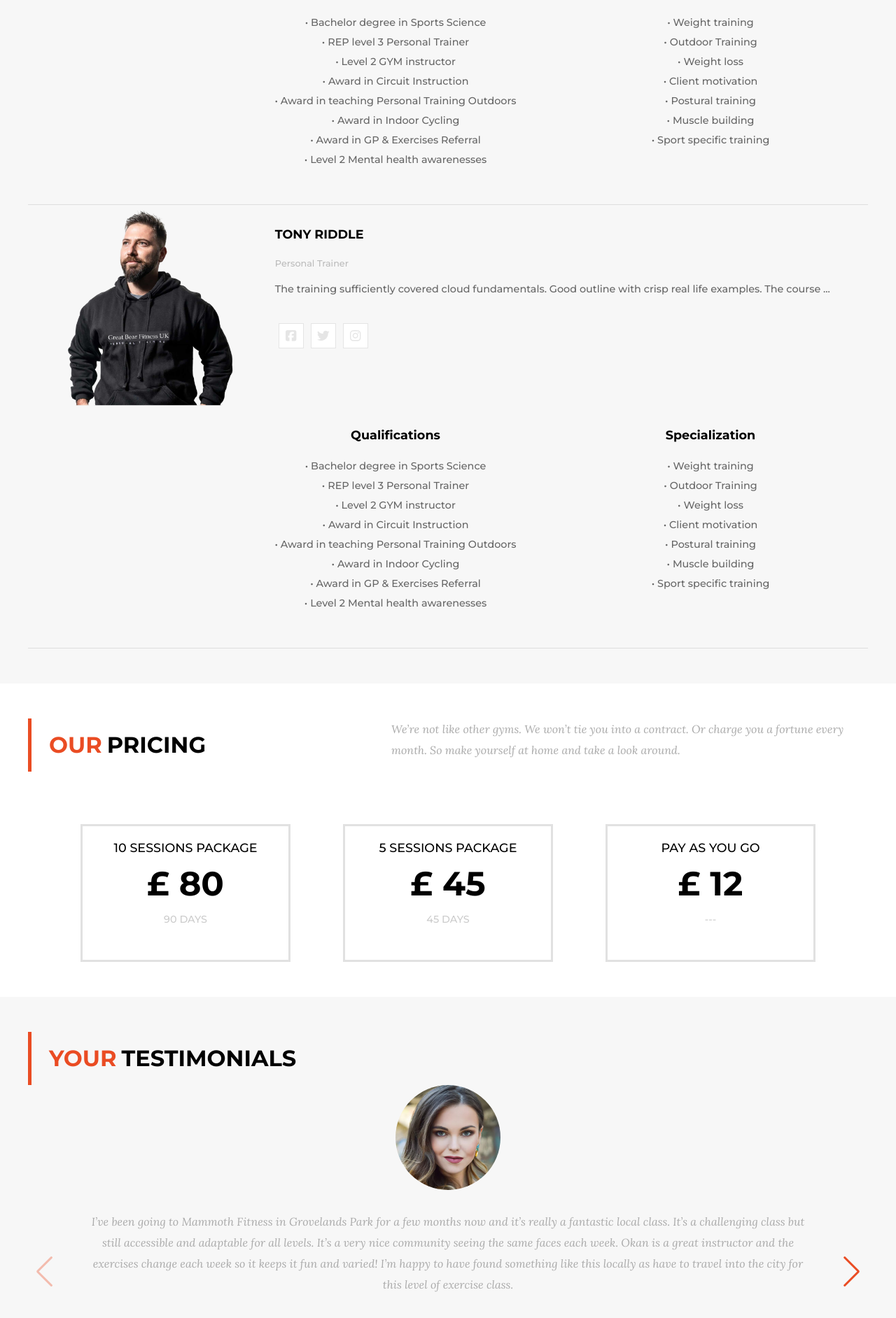
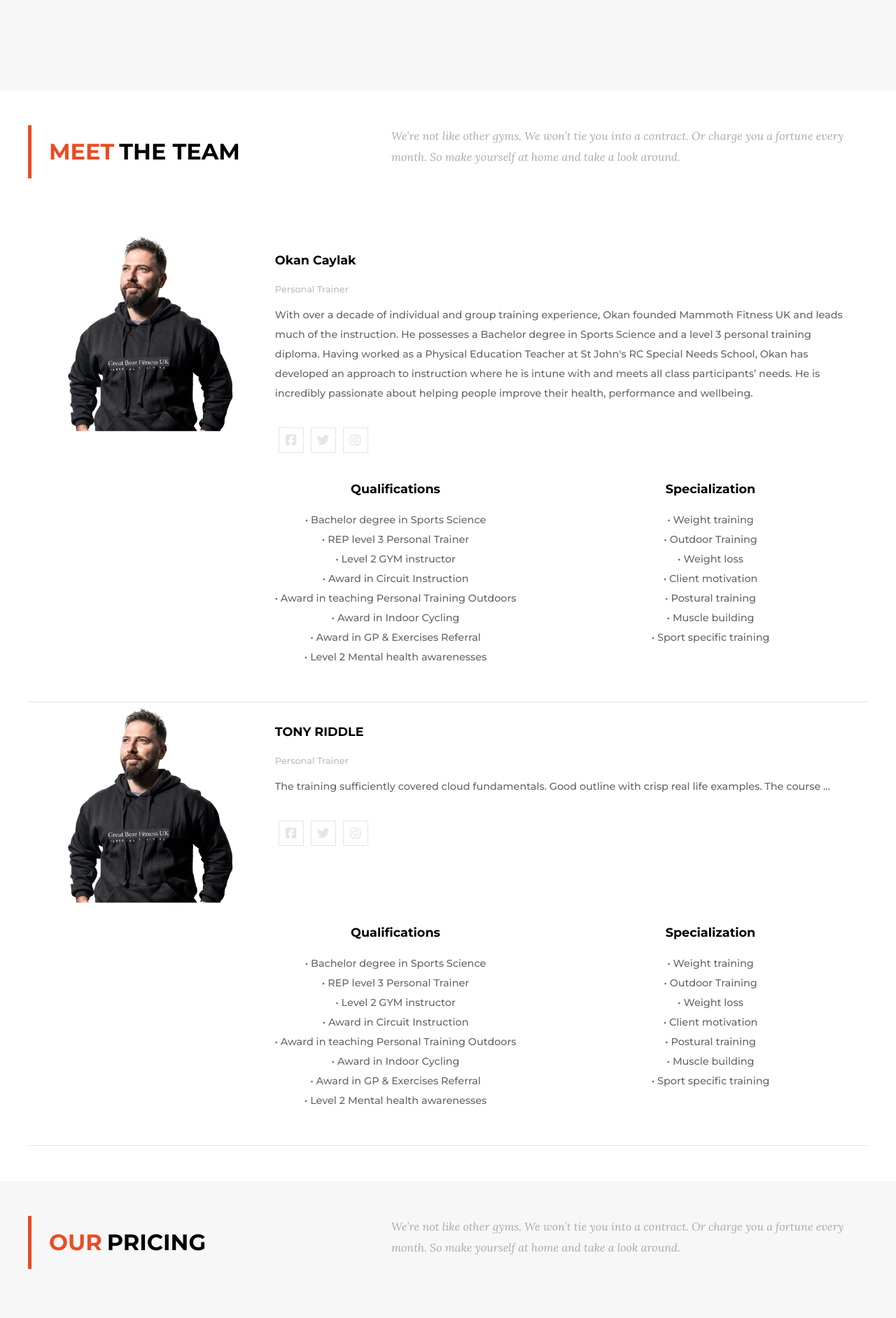
Before and after one commit to ufukcankurt/training-project, a React (Create React App) app: page / in a window 1280 px wide. Shown: the part 4527-6411 px from the top of the page at 70% size. Built offline with nearby package versions, Linux system fonts and the light colour scheme.

Commit message:
refactor(home-page): reorder sections

```diff
--- a/src/pages/homepage/Homepage.jsx
+++ b/src/pages/homepage/Homepage.jsx
@@ -36,7 +36,7 @@ const Homepage = () => {
         <HomeNav />
       </section>
       {/* <HomeBanner /> */}
-      <HeaderFrame/>
+      <HeaderFrame />
       <section className={`section`} id="about">
         <PopularClasses />
       </section>
@@ -46,17 +46,17 @@ const Homepage = () => {
       <section className={`section`}>
         <JoinOurBootcamp />
       </section>
-      <section className={`${styles.fourthSection} section`} id="trainers">
+      <section className={`${styles.fourthSection} section`} id="comment">
+        <Comments />
+      </section>
+      <section className={`section`} id="team">
         <OurTrainer />
       </section>
-      <section className={`section`} id="pricing">
+      <section className={`${styles.sixthSection} section`} id="about">
         <OurPricing />
       </section>
-      <section className={`${styles.sixthSection} section`} id="about">
-        <Comments/>
-      </section>
-      <section className={`section`} id="about">
-        <Locations/>
+      <section className={`section`} id="locations">
+        <Locations />
       </section>
       <section className={`${styles.eigthSection} section`} id="contact">
         <Contact />
```
